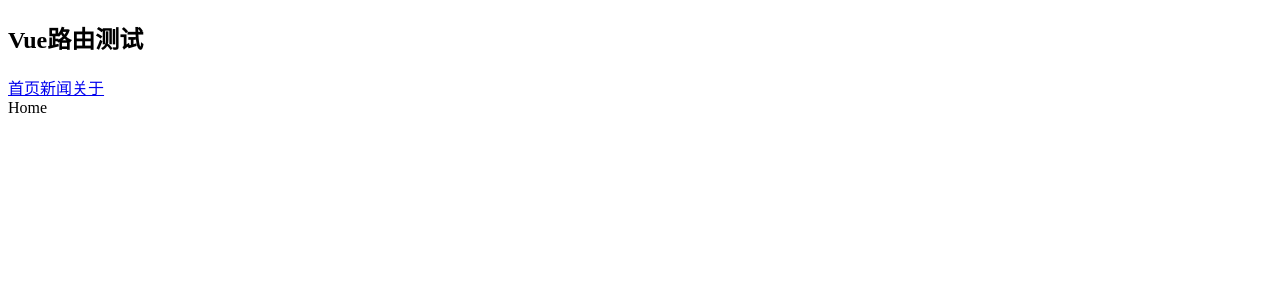
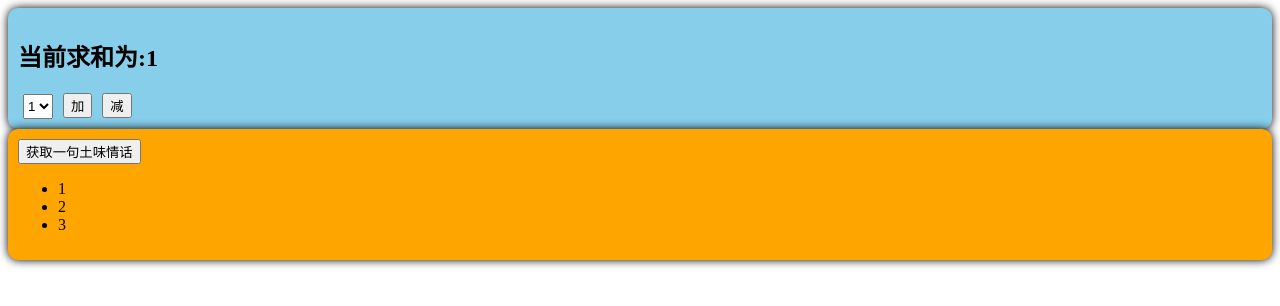
Before and after one commit to D1E4MF0I/HelloVue3, a Vue app: page / in a window 1280 px wide. Before the commit this address led to /home. Shown: the top 306 px of the page. Built offline with nearby package versions, Linux system fonts and the light colour scheme; the HTML template or start-up script is replaced by a standard one.

Commit message:
feat(44): 准备一个效果
引入axios，nanoid
为pinia配置提供一个效果

```diff
--- a/package.json
+++ b/package.json
@@ -12,6 +12,7 @@
   },
   "dependencies": {
     "axios": "^1.8.2",
+    "nanoid": "^5.1.3",
     "vue": "^3.5.13",
     "vue-router": "^4.5.0"
   },
--- a/src/App.vue
+++ b/src/App.vue
@@ -1,26 +1,20 @@
 <template>
-    <div class="app">
-        <h2 class="title">Vue路由测试</h2>
-        <!-- 导航区 -->
-         <div class="navigate">
-            <RouterLink to="/home">首页</RouterLink>
-            <RouterLink to="/news">新闻</RouterLink>
-            <RouterLink :to="{path:'/about'}">关于</RouterLink>
-         </div>
-         <!-- 展示区 -->
-          <div class="main-content">
-            <RouterView />
-          </div>
-    </div>
+ <div>
+    <Count/>
+    <LoveTalk/>
+ </div>
 </template>
 
-<script lang="ts" setup>
-    import { RouterView, RouterLink } from 'vue-router';
+<script setup lang='ts'>
+import { ref, reactive } from 'vue'
+import Count from './components/Count.vue'
+import LoveTalk from './components/LoveTalk.vue'
 
-    defineOptions({name:'App'})
+defineOptions({
+  name: 'App'
+})
 
 </script>
-
-<style>
+<style scoped>
 
 </style>
--- /dev/null
+++ b/src/components/Count.vue
@@ -0,0 +1,44 @@
+<template>
+ <div class="count">
+  <h2>当前求和为:{{ sum }}</h2>
+  <select v-model.number="n">
+    <option value="1">1</option>
+    <option value="2">2</option>
+    <option value="3">3</option>
+  </select>
+  <button @click="add">加</button>
+  <button @click="minus">减</button>
+ </div>
+</template>
+
+<script setup lang='ts'>
+import { ref, reactive } from 'vue'
+
+defineOptions({
+  name: 'Count'
+})
+
+// 数据
+let sum = ref(1)
+let n = ref(1) // 用户选择的数字
+
+function add() {
+    sum.value += n.value
+}
+function minus() {
+    sum.value -= n.value
+}
+
+</script>
+<style scoped>
+    .count{
+        background-color: skyblue;
+        padding: 10px;
+        border-radius: 10px;
+        box-shadow: 0 0 10px;
+    }
+    select, button{
+        margin: 0 5px;
+        height: 25px;
+    }
+</style>
--- /dev/null
+++ b/src/components/LoveTalk.vue
@@ -0,0 +1,60 @@
+<template>
+ <div class="talk">
+  <button @click="getLoveTalk">获取一句土味情话</button>
+  <ul>
+    <li v-for="talk in talkList" :key="talk.id">
+        {{ talk.title }}
+    </li>
+  </ul>
+ </div>
+</template>
+
+<script setup lang='ts'>
+import { ref, reactive } from 'vue'
+import axios from 'axios'
+import {nanoid} from 'nanoid'
+
+defineOptions({
+  name: 'LoveTalk'
+})
+
+// 数据
+let talkList = reactive([
+    {
+        id:'1',
+        title:'1',
+    },
+    {
+        id:'2',
+        title:'2',
+    },
+    {
+        id:'3',
+        title:'3',
+    },
+])
+
+// 方法
+async function getLoveTalk() {
+    // 发请求，获取数据 有跨域问题，未解决
+    // let res =  axios.get('https://api.1314.cool/words/api.php?return=json')
+
+    // 模拟
+    let title = 'test01'
+
+    // 请求回来的数据包装成一个对象
+    let obj = {id:nanoid(), title}
+
+    //  放到数组中
+    talkList.unshift(obj)
+}
+
+</script>
+<style scoped>
+    .talk {
+        background-color: orange;
+        padding: 10px;
+        border-radius: 10px;
+        box-shadow: 0 0 10px;
+    }
+</style>
--- a/src/main.ts
+++ b/src/main.ts
@@ -1,9 +1,6 @@
 import {createApp} from 'vue'
 import App from './App.vue'
-// 引入路由器
-import router from './router'
 
 // 创建一个应用
 const app = createApp(App)
-app.use(router)
 app.mount('#app')
--- a/src/pages/About.vue
+++ /dev/null
@@ -1,24 +0,0 @@
-<template>
-    <div>
-        About
-    </div>
-</template>
-
-<script lang="ts" setup>
-    import {onMounted, onUnmounted} from 'vue'
-    defineOptions({name:'About'})
-
-    onMounted(()=>{
-        console.log('About挂载');
-
-    })
-    onUnmounted(()=>{
-        console.log('About卸载');
-
-    })
-
-</script>
-
-<style>
-
-</style>
--- a/src/pages/Detail.vue
+++ /dev/null
@@ -1,20 +0,0 @@
-<template>
- <div>
-    <ul>
-        <li>id:{{ id }}</li>
-        <li>title:{{ title }}</li>
-        <li>content:{{ content }}</li>
-        <!-- <li>id:{{ x }}</li>
-        <li>title:{{ y }}</li>
-        <li>content:{{ z }}</li> -->
-    </ul>
- </div>
-</template>
-
-<script setup lang='ts'>
-    defineProps(['id', 'title', 'content'])
-    // defineProps(['x', 'y', 'z'])
-</script>
-<style scoped>
-
-</style>
--- a/src/pages/Home.vue
+++ /dev/null
@@ -1,23 +0,0 @@
-<template>
- <div>
-    Home
- </div>
-</template>
-
-<script setup lang='ts'>
-    import { ref, reactive, onMounted } from 'vue'
-    import {useRouter} from 'vue-router'
-
-    const router = useRouter()
-
-
-
-    // onMounted(() => {
-    //     setTimeout(() => {
-    //         router.push('/news')
-    //     }, 3000);
-    // })
-</script>
-<style scoped>
-
-</style>
--- a/src/pages/News.vue
+++ /dev/null
@@ -1,73 +0,0 @@
-<template>
-    <div>
-        <ul>
-            <li v-for="news in newsList" :key="news.id">
-                <button @click="showNewsDetail(news)">查看新闻</button>
-                <RouterLink :to="{
-                    name: 'xiangqing',
-                    query: {
-                        id: news.id,
-                        title: news.title,
-                        content: news.content,
-                    }
-                }">{{ news.title }}</RouterLink>
-            </li>
-        </ul>
-    </div>
-    <div class="box">
-        <RouterView></RouterView>
-    </div>
-</template>
-
-<script lang="ts" setup>
-import { reactive } from 'vue'
-import { useRouter } from 'vue-router'
-
-let router = useRouter();
-
-let newsList = reactive([
-    {
-        id: 'test01',
-        title: 'title01',
-        content: 'content01',
-    },
-    {
-        id: 'test02',
-        title: 'title02',
-        content: 'content02',
-    },
-    {
-        id: 'test03',
-        title: 'title03',
-        content: 'content03',
-    },
-])
-
-interface NewsInter {
-    id: string,
-    title: string,
-    content: string,
-}
-
-function showNewsDetail(news: NewsInter) {
-    router.replace({
-        name: 'xiangqing',
-        query: {
-            id: news.id,
-            title: news.title,
-            content: news.content,
-        }
-    })
-}
-</script>
-
-<style>
-.box {
-    width: 100%;
-    height: 100px;
-
-    border: 1px solid black;
-    border-radius: 10px;
-    box-shadow: 0 0 10px;
-}
-</style>
--- a/src/router/index.ts
+++ /dev/null
@@ -1,62 +0,0 @@
-// 创建一个路由器，并暴露出去
-
-// 引入
-import About from "@/pages/About.vue";
-import Detail from "@/pages/Detail.vue";
-import Home from "@/pages/Home.vue";
-import News from "@/pages/News.vue";
-import { createRouter, createWebHistory, createWebHashHistory } from "vue-router";
-
-// 创建路由器
-const router = createRouter({
-    history:createWebHistory(),/* 路由器的工作模式 */
-    // history:createWebHashHistory(),/* 路由器的工作模式 */
-    routes:[
-        {
-            name:'zhuye',
-            path:'/home',
-            component:Home,
-        },
-        {
-            name:'xinwen',
-            path:'/news',
-            component:News,
-            /* 配置子级路由 子级路由path不添加‘/’ */
-            children:[
-                {
-                    name:'xiangqing',
-                    // path:'detail/:id/:title/:content',
-                    path:'detail',
-                    component:Detail,
-
-                    // 写法1：将路由收到的params参数作为props传给路由组件
-                    // props:true,
-
-                    // 写法2：函数写法，可以自己决定将什么作为props给路由组件
-                    props(route){
-                        return route.query
-                    }
-
-                    // 写法3：对象写法，可以自己决定将什么作为props给路由组件
-                    // props:{
-                    //     x:100,
-                    //     y:200,
-                    //     z:300,
-                    // }
-                }
-            ]
-        },
-        {
-            name:'guanyu',
-            path:'/about',
-            component:About,
-        },
-        {
-            path:'/',
-            redirect:'/home'
-        },
-    ]
-})
-
-// 暴露出去router
-export default router
```
Also changed, not shown: 1 other file (tests, documents, lock files or other folders).
